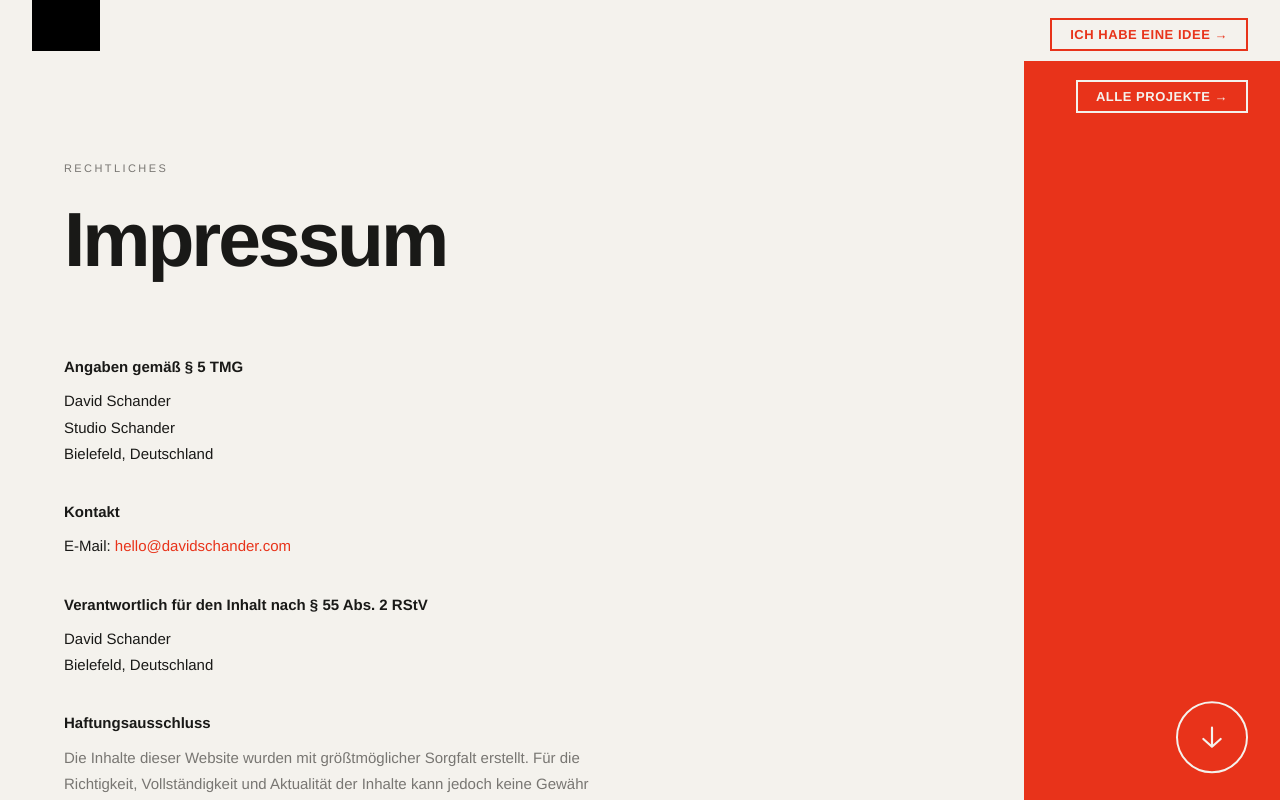
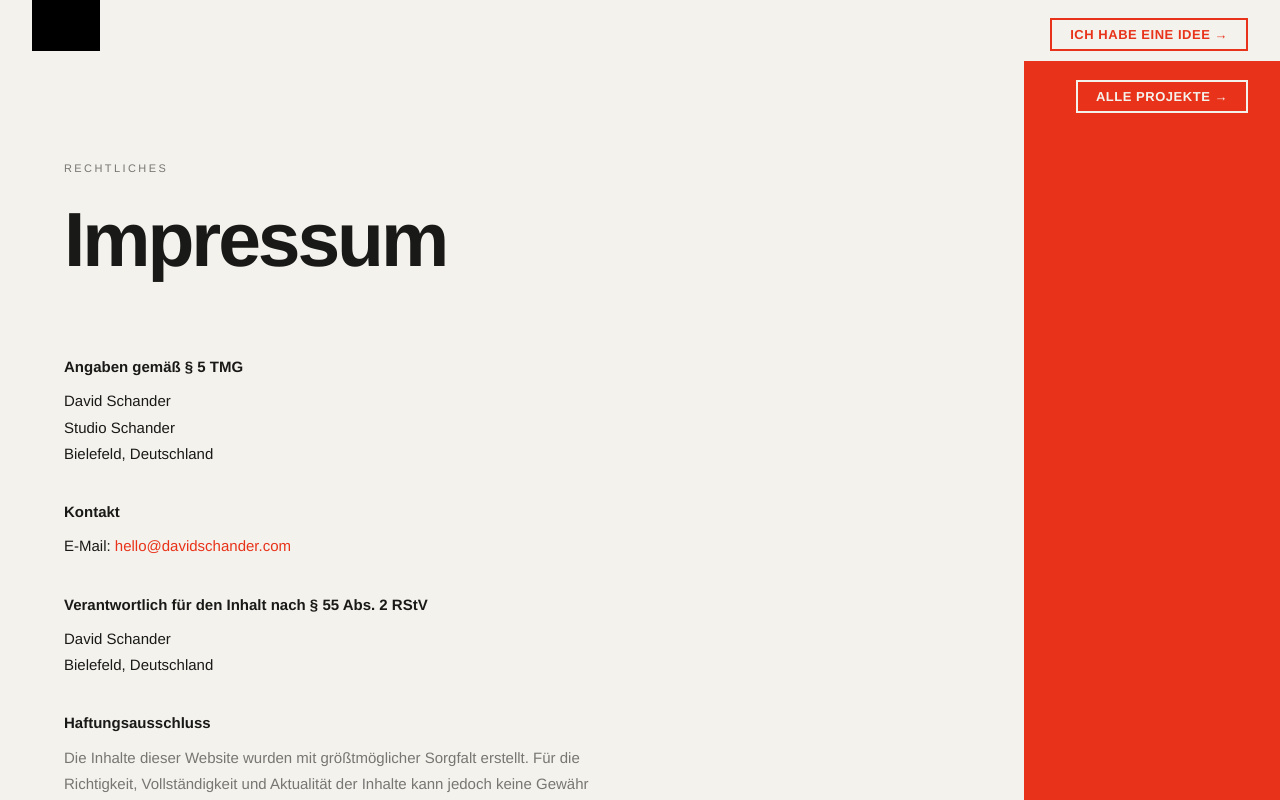
Before and after one commit to dxvxds03/studio-schander, a Next.js app: page /impressum in a window 1280 px wide. Shown: the top 800 px of the page. Built offline with nearby package versions, Linux system fonts and the light colour scheme; grey boxes are pictures that could not be loaded; a web font is replaced by a local one.

Commit message:
Portfolio Refining

```diff
--- a/src/app/page.tsx
+++ b/src/app/page.tsx
@@ -232,7 +232,7 @@ export default async function HomePage() {
       {/* Footer */}
       <footer
         style={{
-          padding: 'clamp(28px, 4vw, 56px) clamp(16px, 2vw, 24px)',
+          padding: `clamp(28px, 4vw, 56px) clamp(160px, 20vw, 280px) clamp(28px, 4vw, 56px) clamp(16px, 2vw, 24px)`,
         }}
       >
         <div
--- a/src/app/projekte/page.tsx
+++ b/src/app/projekte/page.tsx
@@ -29,7 +29,7 @@ export default async function ProjektePage() {
         style={{
           flex: 1,
           minHeight: 0,
-          margin: `61px clamp(20px, 2.5vw, 36px) clamp(14px, 1.8vw, 24px)`,
+          margin: `61px clamp(160px, 20vw, 280px) clamp(14px, 1.8vw, 24px) clamp(20px, 2.5vw, 36px)`,
           background: 'var(--cream)',
           display: 'flex',
           flexDirection: 'column',
@@ -64,7 +64,7 @@ export default async function ProjektePage() {
           paddingTop: 'clamp(10px, 1.2vh, 16px)',
           paddingBottom: 'clamp(10px, 1.2vh, 16px)',
           paddingLeft: 'clamp(20px, 2.5vw, 36px)',
-          paddingRight: 'clamp(20px, 2.5vw, 36px)',
+          paddingRight: 'clamp(160px, 20vw, 280px)',
           gap: 'clamp(8px, 1vw, 14px)',
           overflowX: 'auto',
           overflowY: 'hidden',
--- a/src/components/HeroSection.tsx
+++ b/src/components/HeroSection.tsx
@@ -503,7 +503,7 @@ export default function HeroSection({ projects }: { projects: HeroProject[] }) {
           position: 'fixed',
           top: 0,
           left: 0,
-          right: 0,
+          right: 'clamp(160px, 20vw, 280px)',
           zIndex: 48,
           background: 'var(--cream)',
           paddingTop: '61px',
--- a/src/components/Navigation.tsx
+++ b/src/components/Navigation.tsx
@@ -7,6 +7,7 @@ export default function Navigation() {
   return (
     <motion.nav
       className="fixed top-0 left-0 right-0 z-50"
+      style={{ background: 'var(--cream)' }}
       initial={{ opacity: 0 }}
       animate={{ opacity: 1 }}
       transition={{ delay: 0.3, duration: 0.5 }}
--- a/src/components/Sidebar.tsx
+++ b/src/components/Sidebar.tsx
@@ -7,6 +7,7 @@ export default function Sidebar() {
   const pathname = usePathname()
   if (pathname.startsWith('/admin')) return null
 
+  const isHome = pathname === '/'
   const scrollDown = () =>
     document.getElementById('leistungen')?.scrollIntoView({ behavior: 'smooth' })
 
@@ -19,7 +20,7 @@ export default function Sidebar() {
         bottom: 0,
         width: 'clamp(160px, 20vw, 280px)',
         background: 'var(--negroni)',
-        zIndex: 45,
+        zIndex: 49,
         display: 'flex',
         flexDirection: 'column',
         alignItems: 'flex-end',
@@ -60,6 +61,7 @@ export default function Sidebar() {
         Alle Projekte →
       </a>
 
+      {isHome && (
         <motion.button
           onClick={scrollDown}
           data-hover
@@ -91,6 +93,7 @@ export default function Sidebar() {
             />
           </svg>
         </motion.button>
+      )}
     </div>
   )
 }
```
Lines whose indentation alone changed are shown as unchanged.
